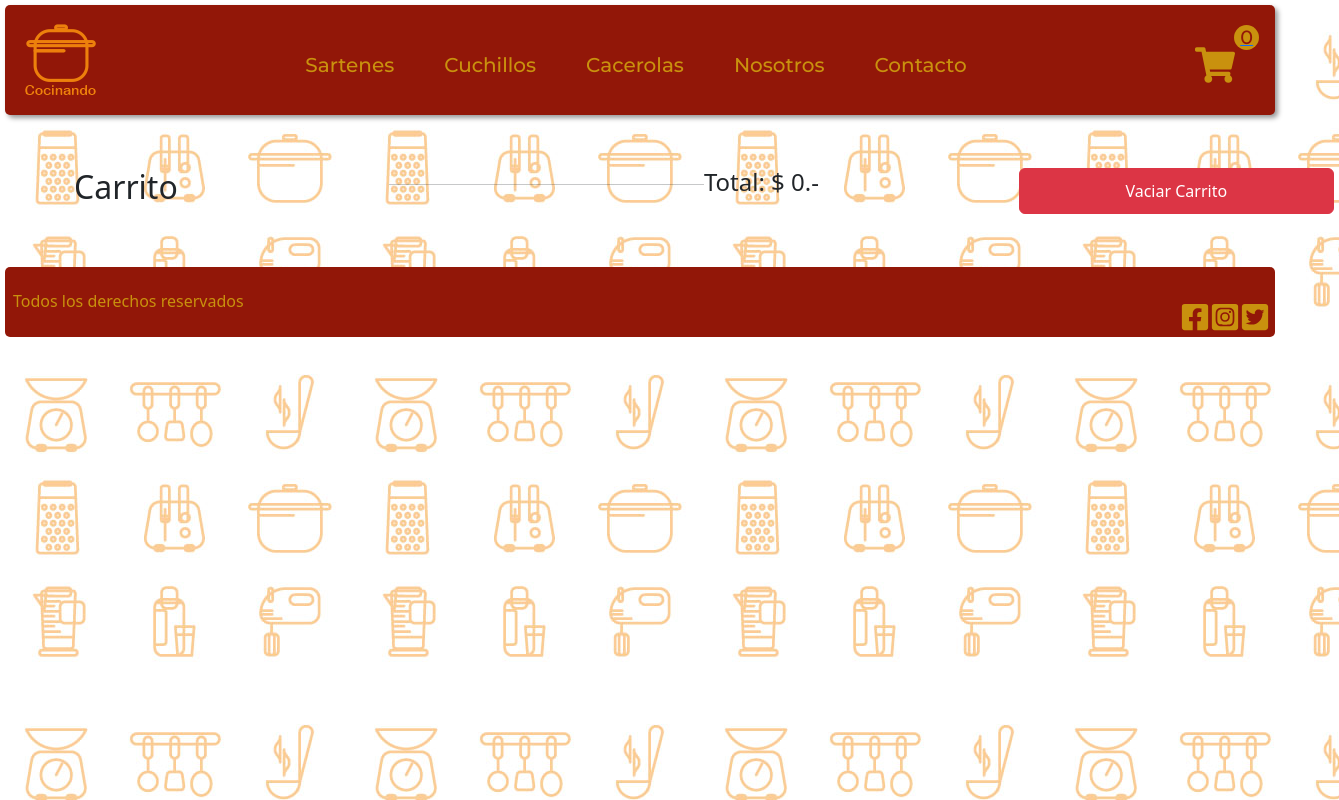
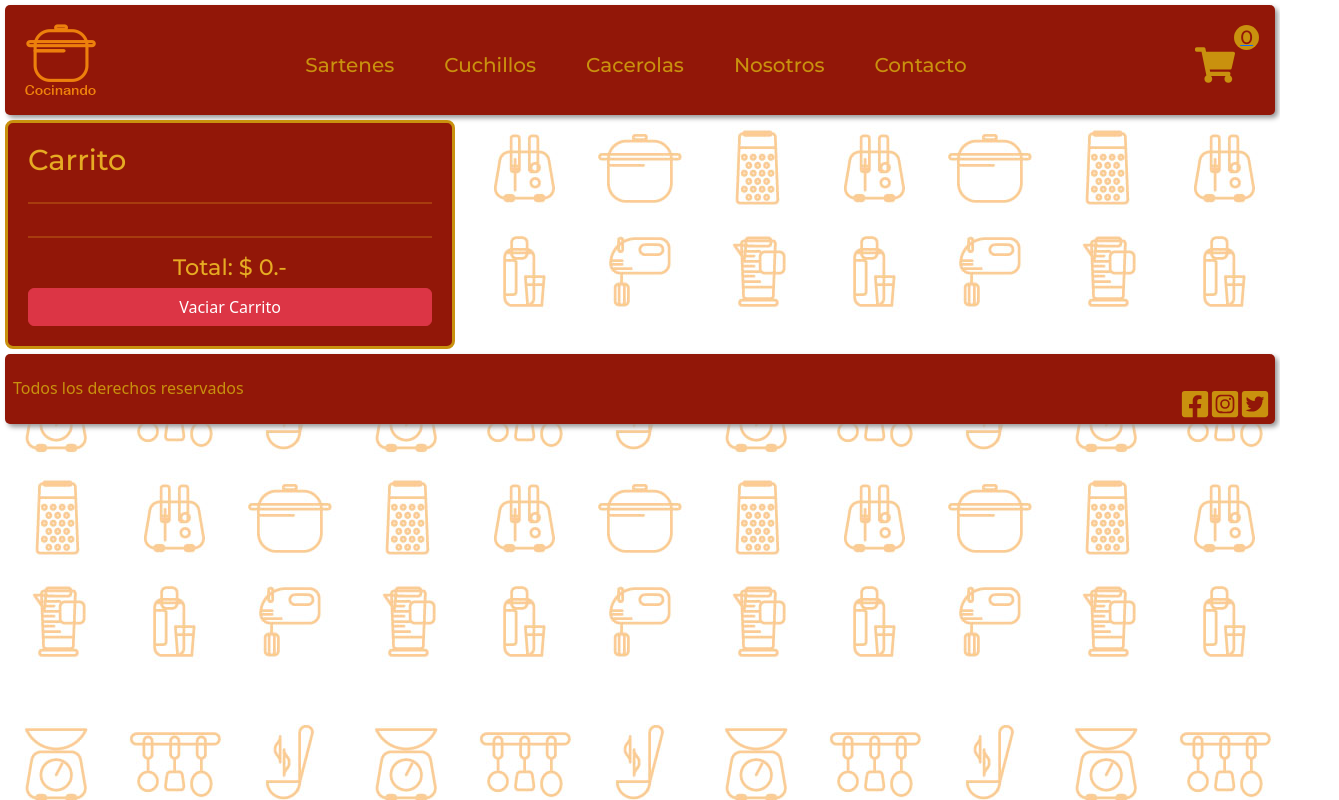
Before and after one commit to MartinAracama/Cocinando-Ecommerce, a React (Create React App) app: page /cart in a window 1280 px wide. Shown: the whole page, 1339 px wide, since content can reach past the window. Built offline with nearby package versions, Linux system fonts and the light colour scheme.

Commit message:
se aplicaron estilo s en carrito de compra - se genero etiqueta Link para que al clikear la card enlace con el detalle de producto

```diff
--- a/package.json
+++ b/package.json
@@ -21,6 +21,7 @@
     "react-scripts": "5.0.1",
     "reactstrap": "^9.1.4",
     "sass": "^1.54.5",
+    "sweetalert2": "^11.4.33",
     "web-vitals": "^2.1.4"
   },
   "scripts": {
--- a/src/Context/CartContext.js
+++ b/src/Context/CartContext.js
@@ -1,9 +1,13 @@
-import { createContext } from "react";
+import { createContext, useContext } from "react";
 import { useState } from "react";
+import Swal from 'sweetalert2'
 
 
 export const CartContext = createContext()
 
+export const useCartContext = () => {
+  return useContext(CartContext)
+}
 
 export const CartCustomProvider = ({children}) => {
 
@@ -30,7 +34,20 @@ export const CartCustomProvider = ({children}) => {
     }
 
     const vaciarCarrito = () => {
-        setCart([])
+
+        Swal.fire({
+            title: 'Está seguro que quiere vaciar el carrito?',
+            text: "Está acción no se podrá revertir!",
+            icon: 'warning',
+            showCancelButton: true,
+            confirmButtonColor: '#3085d6',
+            cancelButtonColor: '#d33',
+            confirmButtonText: 'Si, vaciar el carrito!'
+          }).then((result) => {
+            if (result.isConfirmed) {
+                setCart([])
+            }
+          })
     }
 
     return (
@@ -46,6 +63,4 @@ export const CartCustomProvider = ({children}) => {
             {children}
         </CartContext.Provider>
     )
-
-
 }
--- a/src/components/Cart/cart.js
+++ b/src/components/Cart/cart.js
@@ -1,30 +1,28 @@
-import { useContext } from 'react'
-import { CartContext } from '../../Context/CartContext'
+import { useCartContext } from '../../Context/CartContext'
 import { BsFillTrashFill } from "react-icons/bs"
 import "./cart.scss"
 
 export const Cart = () => {
 
-    const { cart, cartTotal, vaciarCarrito, eliminarProducto } = useContext(CartContext)
+    const { cart, cartTotal, vaciarCarrito, eliminarProducto } = useCartContext()
 
     return (
-        <div className='container my-5'>
-            <h2>Carrito</h2>
-            <hr/>
+        <div className='cartContainer'>
+            <h2 className='cartTitulo'>Carrito</h2>
+            <hr className='hr'/>
 
             { cart.map((producto) => (
-            <div key={producto.id}>
-                <h3>{producto.nombre}</h3>
-                <p>$ {producto.precio}.-</p>
-                <p>{producto.cantidad}</p>
-                <button onClick={() => eliminarProducto(producto.id)} className='btn btn-danger mx-2'><BsFillTrashFill/></button>
-
-                <hr/>
-            </div>
-        ))}
-
-        <h4>Total: $ {cartTotal()}.-</h4>
-        <button onClick={vaciarCarrito} className='btn btn-danger'>Vaciar Carrito</button>
-    </div>
+                <div className='cartDetalle' key={producto.id}>
+                    <h3 className='cartProducto'>{producto.nombre}</h3>
+                    <p className='cartPrecio'>Precio: $ {producto.precio}.-</p>
+                    <p className='cartCantidad'>Cantidad: {producto.cantidad}</p>
+                    <button onClick={() => eliminarProducto(producto.id)} className='btn btn-danger mx-2'><BsFillTrashFill/></button>
+                    <hr className='hr'/>
+                </div>
+            ))}
+            <hr className='hr'/>
+            <h4 className='cartTotal'>Total: $ {cartTotal()}.-</h4>
+            <button onClick={vaciarCarrito} className='btn btn-danger'>Vaciar Carrito</button>
+        </div>
   )
 }
--- a/src/components/Cart/cart.scss
+++ b/src/components/Cart/cart.scss
@@ -0,0 +1,63 @@
+.cartContainer {
+    display: flex;
+    flex-direction: column;
+    margin: 5px;
+    padding: 20px;
+    max-width: 450px;
+    justify-content: center;
+    align-content: center;
+    background-color: #921708;
+    border: solid 3px;
+    border-color: #c9910e;
+    border-radius: 8px;
+
+    .hr {
+        color: #e6ab23;
+        border: 1px solid;
+    }
+
+    .cartTitulo {
+        font-family: 'Montserrat', sans-serif;
+        font-size: 1.8rem;
+        color: #e6ab23;
+    }
+
+    .cartTotal {
+        font-family: 'Montserrat', sans-serif;
+        font-size: 1.4rem;
+        color: #e6ab23;
+        text-align: center;
+    }
+}
+
+.cartDetalle {
+    display: flex;
+    flex-direction: column;
+    justify-content: center;
+    align-content: center;
+    align-items: center;
+
+    .cartProducto {
+        font-family: 'Montserrat', sans-serif;
+        font-size: 1.3rem;
+        color: #f9d682;
+        text-align: center;
+    }
+
+    .cartPrecio {
+        font-family: 'Montserrat', sans-serif;
+        font-size: 1.1rem;
+        color: #f9d682;
+    }
+
+    .cartCantidad {
+        font-family: 'Montserrat', sans-serif;
+        font-size: 1.1rem;
+        color: #f9d682;
+    }
+
+    .hr {
+        color: #c9910e;
+        border: 1px solid;
+    }
+}
--- a/src/components/Item/item.js
+++ b/src/components/Item/item.js
@@ -6,8 +6,8 @@ import "./item.scss"
 export const Item = ( {producto} ) => {
 
   return (
-        // <div className='container'>
-            <div className='cardContainer'>
+            // AL CLIKEAR EN CUALQUIER LUGAR DE LA CARD SE ACCEDE AL DETALLE //
+            <Link to={`/item/${producto.id}`} className='cardContainer'>
                   <img className='img' src={producto.img} alt={producto.nombre}/>
                   <h4 className='titulo'>{producto.nombre}</h4>
                   <p className='precio'>Precio: $ {producto.precio}</p>
@@ -16,9 +16,6 @@ export const Item = ( {producto} ) => {
                 <div className='boton'>
                   <Link to={`/item/${producto.id}`}><Boton/></Link>
                 </div>
-
-                {/* <Link to={`/item/${producto.id}`} className="btn btn-outline-primary m-3" >Ver Detalle</Link> */}
-            </div>
-        // </div>
+            </Link>
           )
 }
--- a/src/components/Item/item.scss
+++ b/src/components/Item/item.scss
@@ -1,14 +1,4 @@
 
-
-// .container {
-//     margin: 5px;
-//     padding: 5px;
-//     display: grid;
-//     // grid-template-columns: 4;
-//     flex-wrap: wrap;
-//     justify-content: space-around;
-//     align-items: center;
-// }
 
 .cardContainer {
     display: flex;
@@ -64,3 +54,8 @@
     }
 
 }
+
+.cardContainer:hover {
+    transform: scale(1.07);
+    cursor: pointer;
+}
--- a/src/components/footer/footer.scss
+++ b/src/components/footer/footer.scss
@@ -8,8 +8,8 @@
     align-items: flex-end;
     justify-content: space-between;
     height: 70px;
-    // background-color: #cf960f;
     background-color: #921708;
+    box-shadow: 3px 3px 5px #999;
     border-radius: 5px;
 
     .texto {
--- a/src/components/itemDetail/itemDetail.js
+++ b/src/components/itemDetail/itemDetail.js
@@ -1,6 +1,6 @@
-import { useContext, useState } from 'react'
+import { useState } from 'react'
 import { Contador } from "../Contador/Contador"
-import { CartContext } from '../../Context/CartContext'
+import { useCartContext } from '../../Context/CartContext'
 import { Link } from "react-router-dom"
 import "./itemDetail.scss"
 
@@ -9,7 +9,7 @@ import "./itemDetail.scss"
 
 export const ItemDetail = ( {producto} ) => {
 
-    const { cart, addToCart, isInCart } = useContext(CartContext)
+    const { cart, addToCart, isInCart } = useCartContext()
     console.log(cart)
 
     const [cantidad, setCantidad] = useState(1)
--- a/src/components/itemDetail/itemDetail.scss
+++ b/src/components/itemDetail/itemDetail.scss
@@ -8,6 +8,10 @@
     width: 90%vh;
     height: 460px;
     background-color: white;
+
+    .containerDetail:hover {
+        transform: scale (1.2);
+    }
 
     .imgContainer {
         display: flex;
@@ -47,7 +51,6 @@
             font-size: 1.2rem;
             text-align: center;
             color: rgb(223, 94, 19);
-            // color: #621708;
             font-family: 'Montserrat', sans-serif;
         }
     }
```
Also changed, not shown: src/components/header/header.scss (+0 -13 lines), src/data/data.js (+9 -9 lines), src/components/ItemCard/itemCard.scss (line endings or trailing spaces), 1 other file (tests, documents, lock files or other folders). Lines whose indentation alone changed are shown as unchanged.
